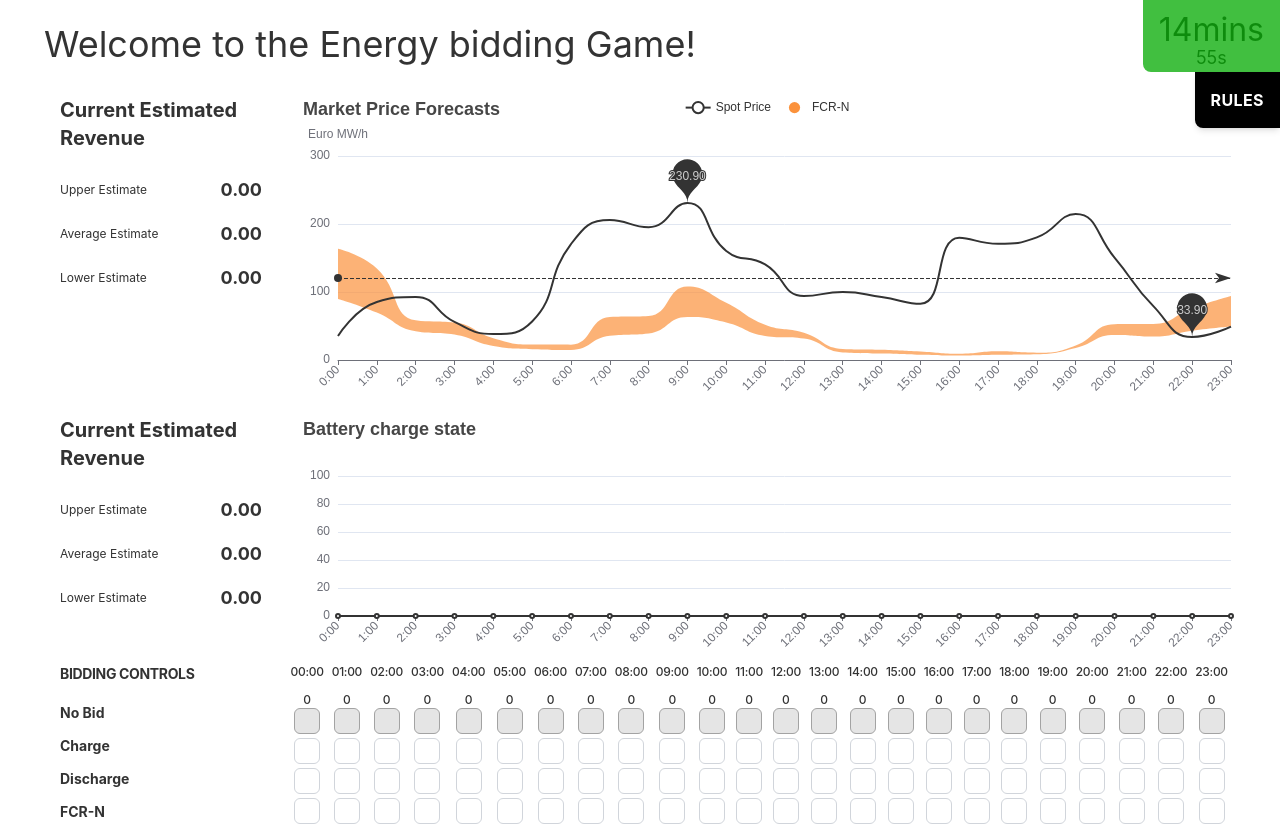
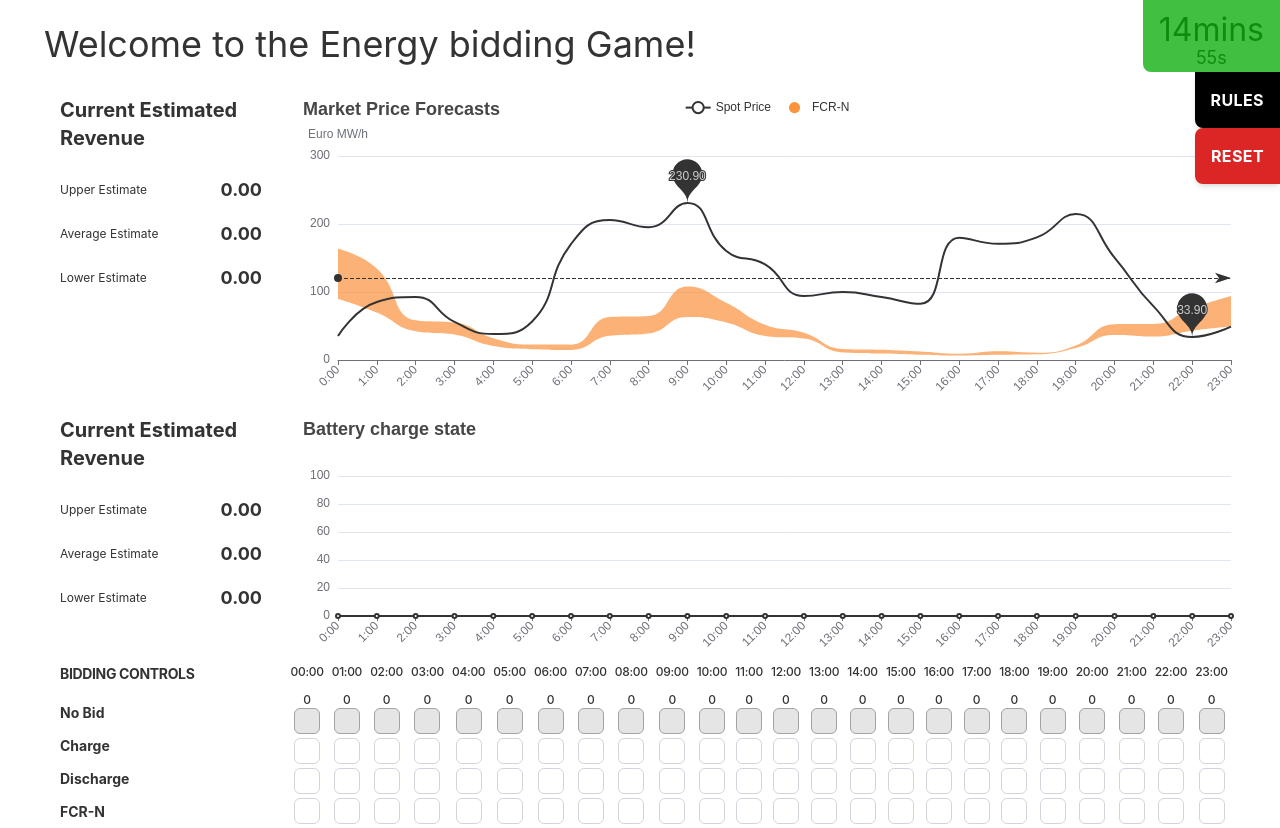
Before and after one commit to OllieFord/bidding-game, a SvelteKit app: page / in a window 1280 px wide. Built offline with nearby package versions, Linux system fonts and the light colour scheme.

Commit message:
added reset button

```diff
--- a/src/routes/+page.svelte
+++ b/src/routes/+page.svelte
@@ -22,6 +22,17 @@
         value: Array(ptus.length).fill(0),
         lower: Array(ptus.length).fill(0)
     };
+
+
+    function reset() {
+        estimatedRevenue = {
+            upper: Array(ptus.length).fill(0),
+            value: Array(ptus.length).fill(0),
+            lower: Array(ptus.length).fill(0)
+        }
+        chargeState = Array(ptus.length).fill(startingValue)
+        selectedValues = Array(ptus.length).fill("0");
+    }
 
     function sum(array) {
         return array.reduce((accumulator, currentValue) => {
@@ -191,6 +202,7 @@
 
 <button class="fixed top-[72px] right-0 p-2 sm:p-4 z-50 bg-black rounded-bl-lg shadow-md text-white font-bold tracking-wide" onclick="modal.showModal()">RULES</button>
 
+<button class="fixed top-[128px] right-0 p-2 sm:p-4 z-50 bg-red-600 rounded-l-lg shadow-md text-white font-bold tracking-wide" on:click={reset}>RESET</button>
 
 <main class="w-full">
     <h1 class="text-4xl pb-6 ">Welcome to the Energy bidding Game!</h1>
```
